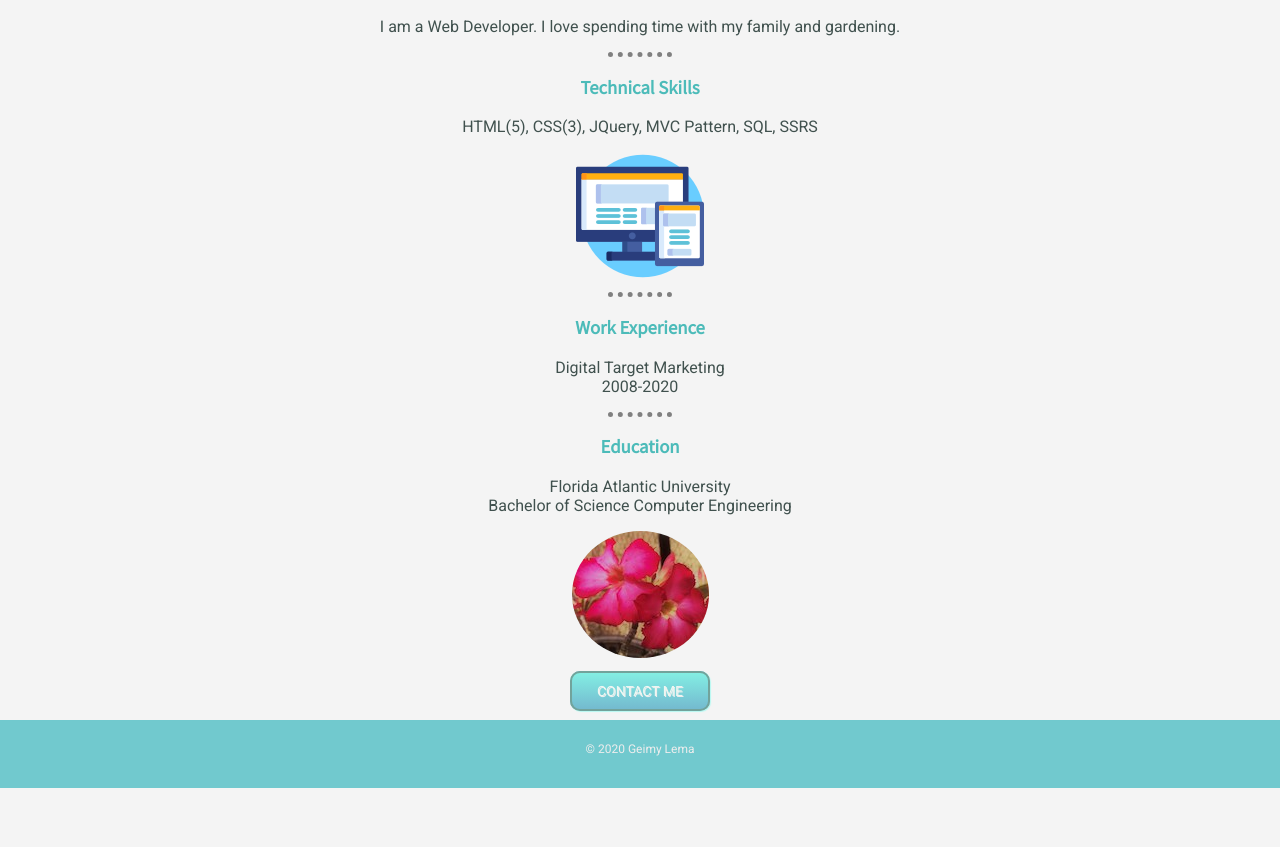
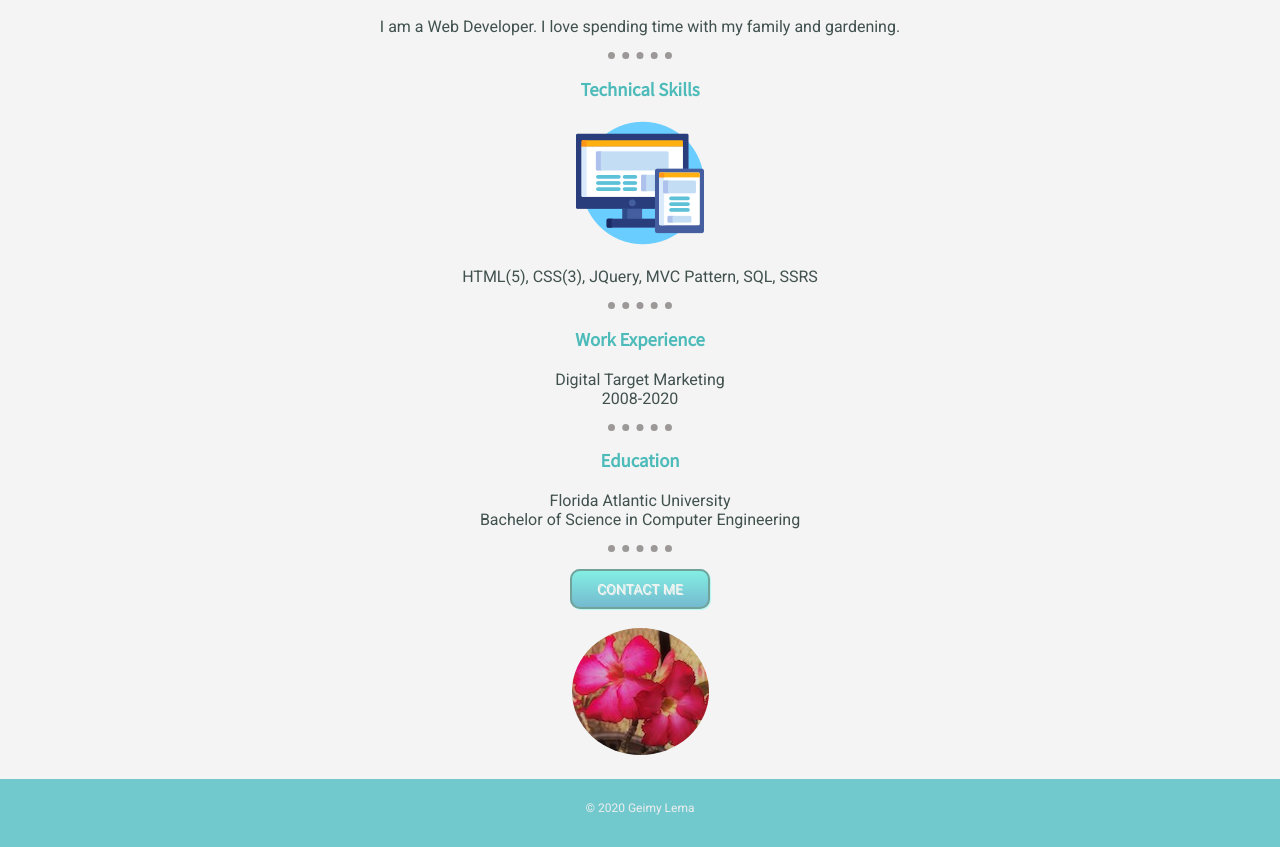
Before and after one commit to Geimy-USA/cv, a plain HTML site: page index.html in a window 1280 px wide. Shown: the part 348-1195 px from the top of the page. Before the commit the page ends 1136 px from the top, so only its background shows below. Drawn offline with nearby package versions, Linux system fonts and the light colour scheme.

Commit message:
Add files via upload

```diff
--- a/css/styles.css
+++ b/css/styles.css
@@ -22,12 +22,13 @@ font-family: 'Source Sans Pro', sans-serif;
 hr{
     border-style: none;
     border-top-style: dotted;
-    border-color: grey;
-    border-width: 5px;
+    border-color: rgb(156, 152, 152);
+    border-width: 7px;
     width: 5%;
   }
 .rose{
    border-radius: 50%;
+   margin-top: 30px;
 }
 
 .copyright{
@@ -62,7 +63,7 @@ a{
   background: -webkit-gradient(linear, left top, left bottom, from(#83EEE3), to(#74BACF));
   background: -moz-linear-gradient(top,  #83EEE3,  #74BACF);
   text-decoration: none;
-  margin-bottom: 40px;
+  margin-top: 30px;
 }
 .tbtn:hover {
   color: #EBEBE8;
--- a/index.html
+++ b/index.html
@@ -21,8 +21,8 @@
   </p>
   <hr>
     <h3>Technical Skills</h3>
+    <img src="images/WebDevelopment.png" alt="computer-img">
     <p>HTML(5), CSS(3), JQuery, MVC Pattern, SQL, SSRS</p>
-  <img src="images/WebDevelopment.png" alt="computer-img">
   <hr>
   <h3>Work Experience</h3>
   <p>Digital Target Marketing<br>
@@ -32,11 +32,13 @@
   <h3>Education</h3>
   <p>
     Florida Atlantic University<br />
-    Bachelor of Science Computer Engineering
+    Bachelor of Science in Computer Engineering
   </p>
+  <hr>
+  <br>
+   <a class="btn" href="contact-me.html">CONTACT ME</a>
+<br>
   <img class="rose" src="images/DesertRose.jpg" alt="rose-img">
-  <br><br>
-   <a class="btn" href="contact-me.html">CONTACT ME</a>
 </div>
 <div class="bottom-container">
   <p class="copyright"> &copy; 2020 Geimy Lema</p>
```
